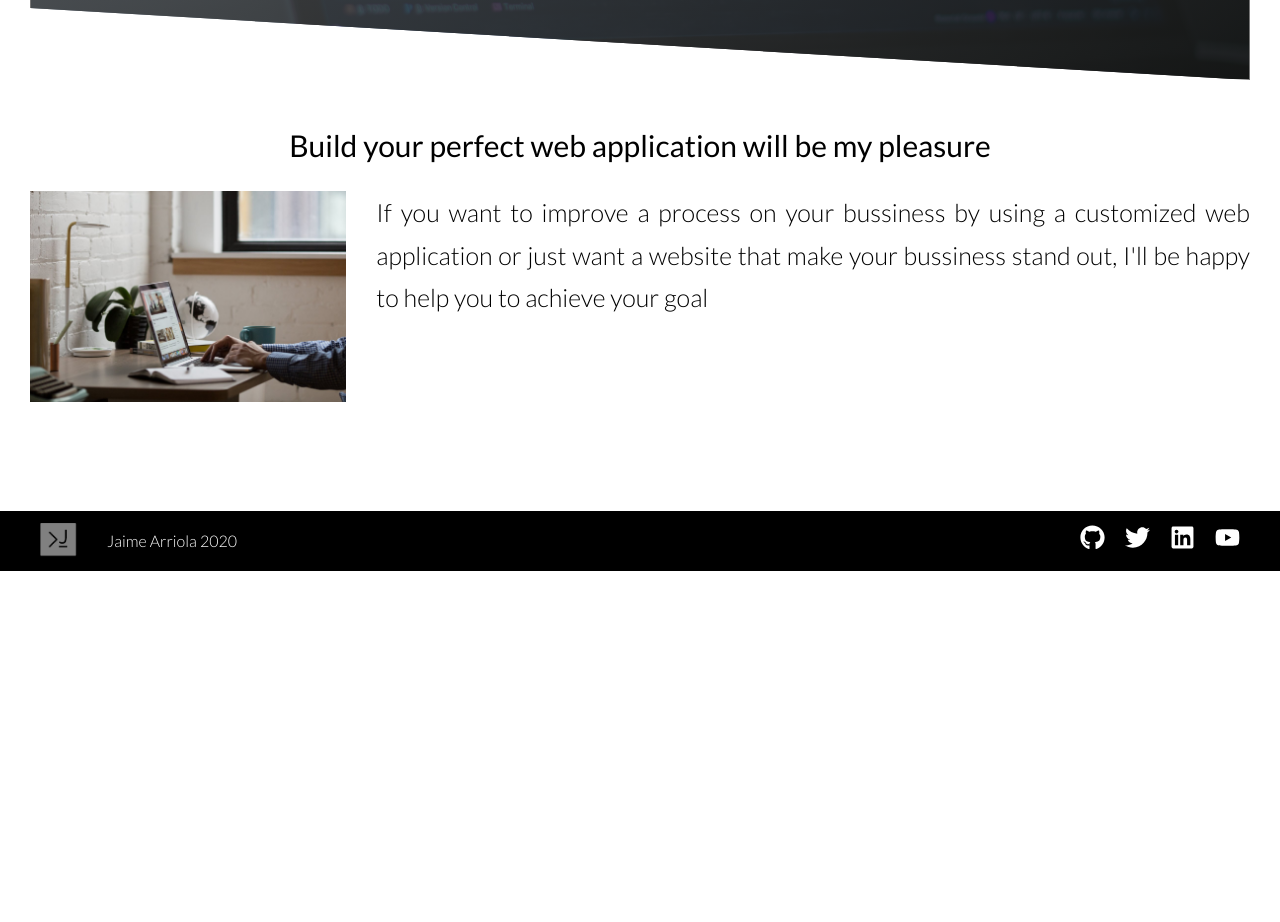
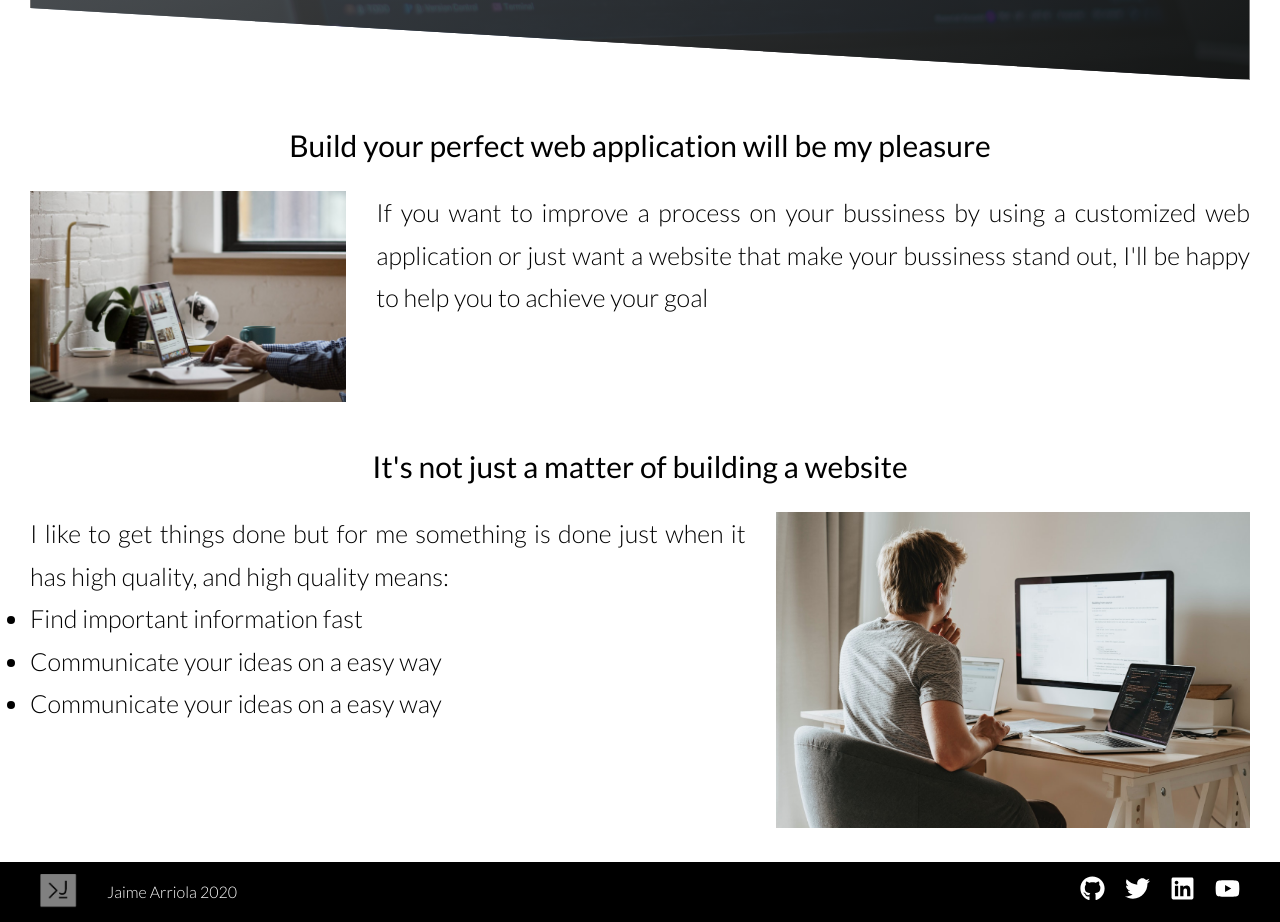
Before and after one commit to ing-arriola/personalBlog, a React (Create React App) app: page / in a window 1280 px wide. Shown: the part 680-1602 px from the top of the page. Before the commit the page ends 1251 px from the top, so only its background shows below. Built offline with nearby package versions, Linux system fonts and the light colour scheme.

Commit message:
added new section on home page

```diff
--- a/src/App.css
+++ b/src/App.css
@@ -7,6 +7,7 @@
 html {
   font-size: 62.5%;
   font-family: "Lato", sans-serif;
+  min-height: 100%;
 }
 
 body {
@@ -15,9 +16,18 @@ body {
   font-size: 1.6rem;
   line-height: 1.7;
   color: #000;
-  min-height: 100vh;
+  min-height: 100%;
   display: flex;
   flex-direction: column;
+}
+
+.container {
+  min-height: 100%;
+}
+
+.pages-main {
+  overflow: auto;
+  padding-bottom: 100px;
 }
 
 .name-container {
@@ -217,6 +227,7 @@ body {
 
 .info-section {
   margin: 4rem 3rem 0 3rem;
+  margin-bottom: 5rem;
 }
 
 .info-section--title {
@@ -229,12 +240,21 @@ body {
 .info-section--data {
   display: flex;
 
-  height: 30rem;
+  height: 20rem;
 }
 
 .data--picture {
   width: 60%;
   margin-right: 3rem;
+}
+
+.data--picture--rigth {
+  width: 60%;
+  margin-left: 3rem;
+}
+
+.data--picture--rigth > img {
+  width: 100%;
 }
 
 .data--picture > img {
@@ -386,7 +406,6 @@ body {
   font-size: 2rem;
   line-height: 1.7;
   color: #000;
-  min-height: 100vh;
 }
 
 #about-container__info-section {
@@ -451,9 +470,6 @@ body {
 }
 
 /*PROJECTS COMPONENT*/
-.pages-main {
-  min-height: 100vh;
-}
 
 .projects-container {
   display: grid;
@@ -607,7 +623,7 @@ textarea {
   align-items: center;
   position: relative;
 
-  bottom: -2rem;
+  clear: both;
 }
 
 .main-footer__personal-brand {
--- a/src/components/Home/Home.js
+++ b/src/components/Home/Home.js
@@ -1,10 +1,11 @@
 import React from "react";
 import infoPicture from "../../images/section-info.jpg";
+import infoPicture2 from "../../images/matter.jpg";
+
 import { NavLink } from "react-router-dom";
 
 const Home = () => {
   return (
-    <div className="pages-main">
     <div className="home-container">
       <div className="header">
         <div className="header__text-box">
@@ -41,7 +42,28 @@ const Home = () => {
           </div>
         </div>
       </section>
+
+      <section className="info-section">
+        <div className="info-section--title">
+          <p>It's not just a matter of building a website</p>
         </div>
+        <div className="info-section--data">
+          <div className="data--text">
+            <p>
+              I like to get things done but for me something is done just when
+              it has high quality, and high quality means:
+            </p>
+            <ul>
+              <li>Find important information fast</li>
+              <li> Communicate your ideas on a easy way </li>
+              <li> Communicate your ideas on a easy way </li>
+            </ul>
+          </div>
+          <div className="data--picture--rigth">
+            <img src={infoPicture2} className="" alt="infoPicture" />
+          </div>
+        </div>
+      </section>
     </div>
   );
 };
--- a/src/components/Projects/Projects.js
+++ b/src/components/Projects/Projects.js
@@ -49,10 +49,10 @@ const Projects = () => {
       id: 4,
       name: "Natours",
       description: " Project Description ",
-      picture: projectsPictures.redJovenes,
-      techs: ["React", "Gatsby", "Contenful", "GraphQL"],
-      link: "",
-      repository: "https://github.com/ing-arriola/gatsbyOng",
+      picture: projectsPictures.natours,
+      techs: ["HTML", "CSS", "SASS"],
+      link: "https://ing-arriola.github.io/ToursWebPage/",
+      repository: "https://github.com/ing-arriola/ToursWebPage",
     },
   ];
 
@@ -71,7 +71,7 @@ const Projects = () => {
   };
 
   return (
-    <motion.div className="pages-main">
+    <motion.div>
       <motion.div className="projects-container">
         {projectsData.map((project) => (
           <Project
--- a/src/components/Projects/SingleProject.js
+++ b/src/components/Projects/SingleProject.js
@@ -1,4 +1,5 @@
 import React from "react";
+import { FaGithub, FaDesktop, FaLinkedin, FaYoutube } from "react-icons/fa";
 
 const SingleProject = (props) => {
   return (
@@ -28,7 +29,7 @@ const SingleProject = (props) => {
           target="_blank"
           rel="noreferrer noopener"
         >
-          GITHUB REPO
+          <FaGithub /> CODE
         </a>
         <a
           href={props.projectLink}
@@ -37,7 +38,7 @@ const SingleProject = (props) => {
           target="_blank"
           rel="noreferrer noopener"
         >
-          LIVE DEMO
+          <FaDesktop /> DEMO
         </a>
       </div>
     </article>
--- a/src/hoc/Layout.js
+++ b/src/hoc/Layout.js
@@ -12,9 +12,9 @@ const Layout = (props) => {
   };
 
   return (
-    <Aux>
+    <Aux className="container">
       <Toolbar show={showMenuHandler} />
-      <main className=".pages-main">{props.children}</main>
+      <main className="pages-main">{props.children}</main>
       <SideDrawer showB={showMenu} closed={showMenuHandler} />
       <Footer />
     </Aux>
--- a/src/images/projects/projectsPictures.js
+++ b/src/images/projects/projectsPictures.js
@@ -2,3 +2,4 @@ export const gitFinder = require("./githubFinder.png");
 export const burger = require("./burgerBuilder.png");
 export const redJovenes = require("./redJovenes.png");
 export const tracker = require("./tracker.png");
+export const natours = require("./natours.png");
```
Also changed, not shown: src/images/matter.jpg (added). Lines whose indentation alone changed are shown as unchanged.
